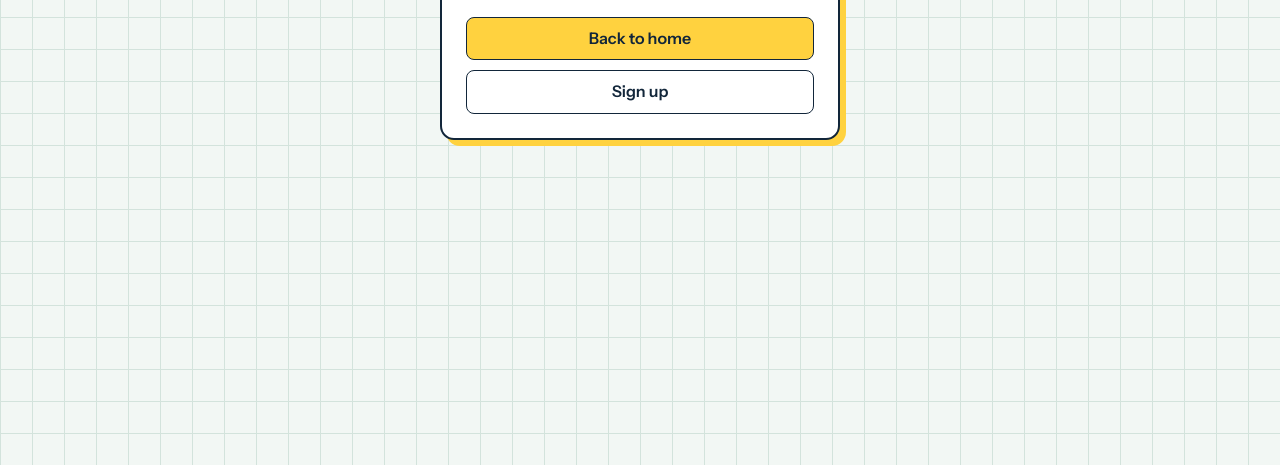
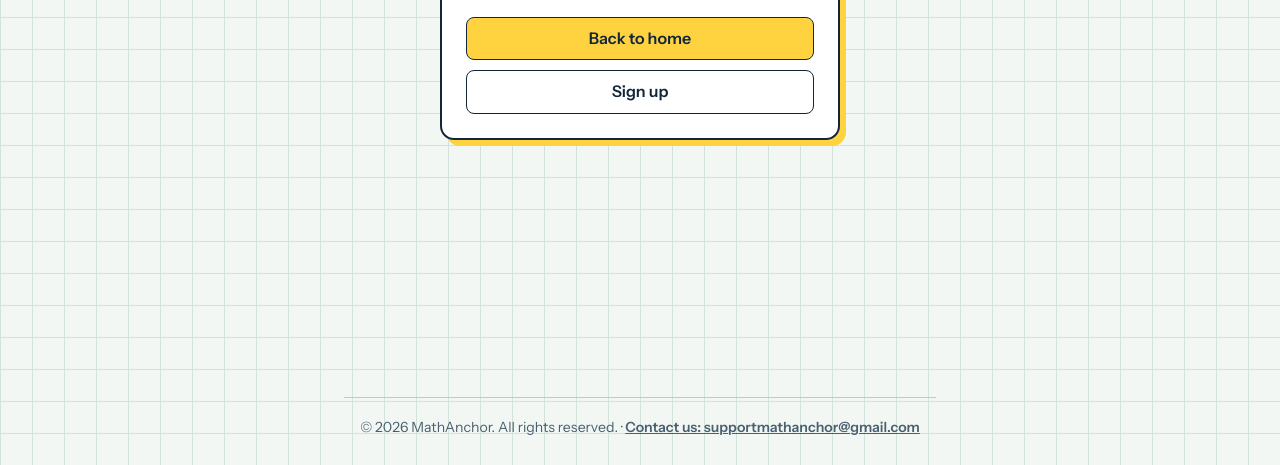
Before and after one commit to kubabagan23-wq/math-anchor, a plain HTML site: page deleted.html in a window 1280 px wide. Shown: the part 335-800 px from the top of the page. Drawn offline with nearby package versions, Linux system fonts and the light colour scheme.

```diff
--- a/deleted.html
+++ b/deleted.html
@@ -43,6 +43,7 @@ input[type=text],input[type=email],input[type=password]{width:100%;padding:11px;
 .center{text-align:center}.big{font-size:3.2rem;line-height:1;margin-bottom:10px}
 .stack{display:grid;gap:10px;margin-top:20px}
 @media (prefers-reduced-motion:reduce){*{transition:none!important}}
+footer.ma-foot{margin:36px auto 0;padding:18px 16px 26px;text-align:center;font-size:.88rem;color:#4A6070;border-top:1px solid #B9CFC6}footer.ma-foot a{color:inherit;font-weight:600}
 </style>
 <style id="themes">
 :root[data-theme="light"]{--bg:#F2F7F4;--grid:#D3E3DC;--ink:#12263A;--mute:#4A6070;--card:#FFFFFF;--line:#B9CFC6;--teal:#0E7C6B;color-scheme:light}
@@ -62,5 +63,6 @@ const D={"en": {"delT": "Your account was deleted", "delB": "All of your data ha
 document.documentElement.lang=l;document.getElementById("t").textContent=D[l].delT;document.getElementById("b").textContent=D[l].delB;document.getElementById("h").textContent=D[l].back;document.getElementById("s").textContent=D[l].signup;
 try{["ma-profile","ma-session","ma-done"].forEach(function(k){localStorage.removeItem(k)})}catch(e){}
 </script>
+<footer class="ma-foot">© <script>document.write(new Date().getFullYear())</script> MathAnchor. All rights reserved. · <a href="mailto:supportmathanchor@gmail.com">Contact us: supportmathanchor@gmail.com</a></footer>
 </body>
 </html>
```
